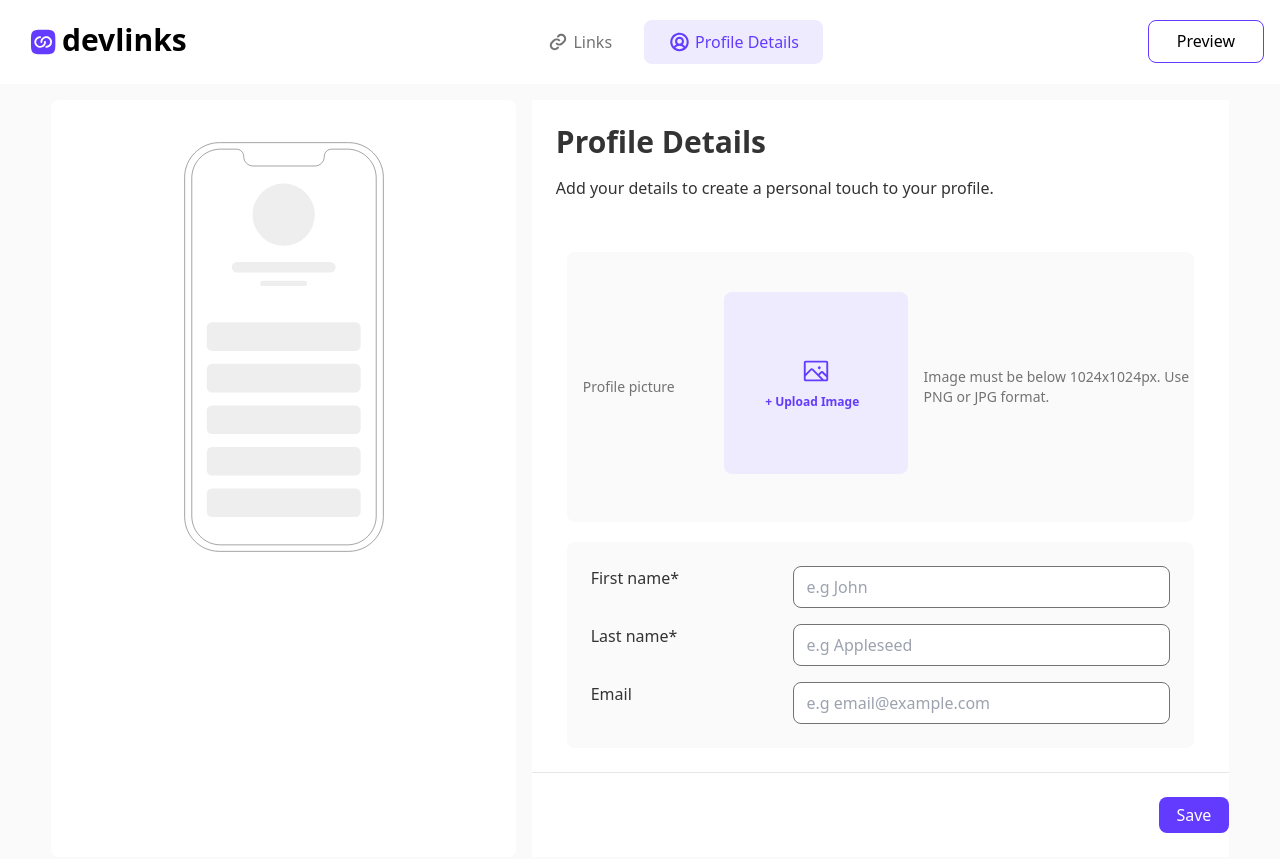
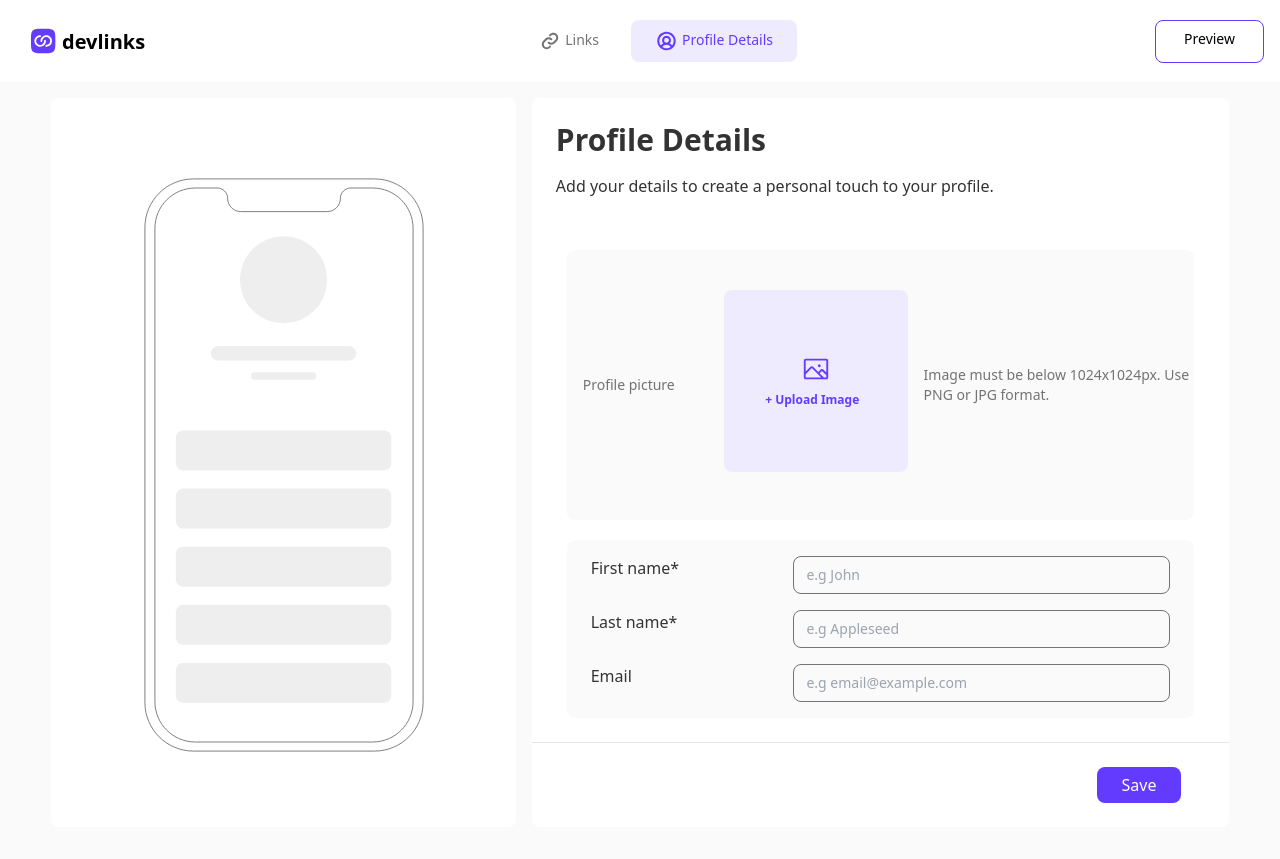
Before and after one commit to adeboyeMary/Nextjs-link-sharing-app, a Next.js app: page /profileDetailsPage in a window 1280 px wide. After the commit the page ends 829 px from the top, so only its background shows below. Built offline with nearby package versions, Linux system fonts and the light colour scheme.

Commit message:
feat: profile details form and page updates
- Added arrow.svg asset
- Created profileDetailsForm.tsx component
- Updated header.tsx for UI consistency
- Improved login.tsx layout
- Enhanced previewPage.tsx with profile display
- Improved form layout in profileDetailsPage.tsx

```diff
--- a/src/components/header.tsx
+++ b/src/components/header.tsx
@@ -16,10 +16,10 @@ const Header = () => {
         <div className="flex flex-row justify-between bg-white w-[100%] m-auto py-3 px-4 mb-4">
             <div className="flex flex-row py-2.5 px-3 md:flex md:flex-row md:gap-1 ">
                 <Image src={devlink} alt="devlink" width={30} height={30} className='' />
-                <p className="lg:block md:block lg:text-3xl font-bold hidden md:pt-1.5 lg:pt-0 ">devlinks</p>
+                <p className="lg:block md:block md:text-2xl lg:text-xl font-bold hidden md:pt-1.5 lg:pt ">devlinks</p>
             </div>
 
-            <div className="flex flex-row gap-2 py-2">
+            <div className="flex flex-row gap-2 py-2 md:text-sm lg:text-sm ">
                 <Link href="/homePage" className={`px-6 py-2.5 transition-colors duration-200 md:gap-1
                 ${pathname === '/homePage' ? 'bg-[#EFEBFF] rounded-lg ' : 'bg-transparent'} md:flex md:flex-row `}>
                     {pathname === '/homePage' ? (
@@ -44,13 +44,8 @@ const Header = () => {
                 </Link>
             </div>
 
-            {/* <Link href="" className="hidden lg:flex items-center gap-2 border border-[#633BFF] px-5 py-2
-                rounded-md text-[#633BFF] hover:bg-[#EFEBFF] transition">
-                <Image src={eye} alt="eye" width={30} height={30} className=" " />
-                <span>Preview</span>
-            </Link> */}
             <Link href="/previewPage" className=" border-[#633BFF] border-[1px] h-[47px] py-2 px-3 rounded-lg mt-1.5
-            md:px-7 md:h-[43px] md:mt-2 ">
+            md:px-7 md:h-[43px] md:mt-2 md:text-sm lg:text-sm">
                 <Image src={eye} alt="eye" width={23} height={23} className="block md:hidden lg:hidden " />
                 <span className="hidden md:block">Preview</span>
             </Link>
--- a/src/pages/login.tsx
+++ b/src/pages/login.tsx
@@ -7,7 +7,7 @@ import email from "../asset/email.svg";
 import password from "../asset/password.svg";
 
 const Login = () => {
-    const [enteredEmail, setEnteredEmail] = useState<string>('');
+  const [enteredEmail, setEnteredEmail] = useState<string>('');
   const [enteredPassword, setEnteredPassword] = useState<string>('');
   const [emailError, setEmailError] = useState<string>('');
   const [passwordError, setPasswordError] = useState<string>('');
--- a/src/pages/profileDetailsPage.tsx
+++ b/src/pages/profileDetailsPage.tsx
@@ -1,59 +1,114 @@
+import { useState } from "react";
+
 import Image from "next/image";
 import upload from "../asset/upload.svg";
 import phone from "../asset/phone.svg";
-import Button from "@/components/button";
 
 
-const profileDetailsPage = () => {
+const ProfileDetailsPage = () => {
+    const [enteredEmail, setEnteredEmail] = useState<string>('');
+    const [enteredFirstName, setEnteredFirstName] = useState<string>('');
+    const [enteredLastName, setEnteredLastName] = useState<string>('');
+    const [error, setError] = useState<string>('');
+
+  const formSubmitHandler = (event: React.FormEvent<HTMLFormElement>) => {
+    event.preventDefault();
+    let isValid = true;
+
+    if(enteredEmail.trim() === '' || enteredFirstName.trim() === '' ||enteredLastName.trim() === '') {
+      setError("Can't be empty");
+      isValid = false;
+    }
+    if(!isValid) return;
+
+    setEnteredEmail('');
+    setEnteredFirstName('');
+    setEnteredLastName('');
+  };
+
+
     return (
         <div className="flex flex-row bg-white lg:bg-transparent w-[92%] m-auto rounded-lg text-[#333333] pb-0.5 lg:gap-4 ">
-            <div className="hidden lg:block lg:w-[40%] lg:py-[2.6rem] lg:bg-white rounded-lg ">
-                {/* lg:h-[100%] xl:h-[45%] */}
-                    <Image src={phone} alt="phone" width={500} height={300} className="w-[200px] m-auto " />
+            <div className="hidden lg:block lg:w-[40%] lg:pt-20 lg:pb-[2.6rem] lg:bg-white rounded-lg ">
+                <Image src={phone} alt="phone" width={280} height={200} className="w-[200p] m-auto " />
             </div>
 
-            <div className="bg-white w-[100%] lg:w-[60%]">
+            <div className="bg-white w-[100%] md:w-[100%] lg:w-[60%] rounded-lg">
             <div className="p-6">
                 <h1 className="text-3xl font-bold  ">Profile Details</h1>
                 <p className="text-base mt-4 mb-7">Add your details to create a personal touch to your profile.</p>
             </div>
-            <div className="bg-[#FAFAFA] w-[88%] lg:w-[90%] m-auto rounded-lg flex flex-col text-[#737373] py-6 pl-4 text-sm mb-5
+            <div className="bg-[#FAFAFA] w-[88%] md:w-[88%] lg:w-[90%] m-auto rounded-lg flex flex-col text-[#737373]
+            py-6 pl-4 text-sm mb-5 md:flex-row md:justify-evenly md:gap-4
             lg:flex-row lg:justify-evenly lg:gap-4 ">
-                <p className="lg:w-[30%] lg:m-auto  ">Profile picture</p>
-                <div className="bg-[#EFEBFF] w-[75%] lg:w-[30%] p-16 rounded-lg flex flex-col gap-2 mt-4 mb-6">
+                <p className="md:w-[30%] lg:w-[30%] md:m-auto lg:m-auto  ">Profile picture</p>
+                <div className="bg-[#EFEBFF] w-[64%] md:w-[30%] lg:w-[30%] p-16 rounded-lg flex flex-col gap-2 mt-4 mb-6">
                     <Image src={upload} alt='uploadImage' width={30} height={30} className="m-auto" />
-                    <p className="font-bold text-[#633BFF] text-xs text-center lg:w-24 lg:ml-[-1.5rem] ">+ Upload Image</p>
+                    <p className="font-bold text-[#633BFF] text-xs text-center w-24 ml-[-1rem] md:ml-[-1.5rem]
+                    lg:ml-[-2.2rem] xl:ml-[-1.5rem] ">+ Upload Image</p>
                 </div>
-                <p className="pr-2 lg:pr-0 lg:w-[20rm] lg:m-auto  ">Image must be below 1024x1024px. Use PNG or JPG format.</p>
+                <p className="pr-2 lg:pr-0 md:w-[20rm] md:m-auto lg:w-[20rm] lg:m-auto  ">Image must be below 1024x1024px. Use PNG or JPG format.</p>
             </div>
-            <div className="bg-[#FAFAFA] p-6 mb-6 w-[88%] lg:w-[90%] m-auto rounded-lg ">
-                <form className="flex flex-col gap-2 lg:gap-4 ">
-                    <div className="flex flex-col lg:flex-row lg:justify-between">
+            {/* <div > */}
+                <form onSubmit={formSubmitHandler} className="">
+                    <div className="flex flex-col bg-[#FAFAFA] py-4 px-6 mb-6 w-[88%] lg:w-[90%] m-auto rounded-lg gap-3 lg:gap-4 ">
+                    <div className="flex flex-col md:flex-row md:justify-between lg:flex-row lg:justify-between">
                         <label className="lg:w-[35%] ">First name*</label>
-                        <input name="" id="" type="" className="py-3 lg:py-2 lg:w-[65%] border border-[#737373] rounded-lg
-                        outline-none pl-3 " placeholder="e.g John" />
+                        <div className={`flex flex-row py-3 lg:py-2 md:w-[65%] lg:w-[65%] border rounded-lg pl-3 text-sm
+                        ${error ? 'border-[1px] border-red-500 ' : 'border-[#737373] ' } focus-within:shadow-lg
+                        focus-within:border-[#633BFF]`}>
+                            <input name="firstName" id="firstName" type="text" placeholder="e.g John" value={enteredFirstName}
+                                onChange={(e) => setEnteredFirstName(e.target.value)}
+                                className={`focus:outline-none ${error ? ' w-[48%] md:w-[56.5%] lg:w-[60%] xl:w-[73%]' : 'w-[90%]'}
+                                bg-transparent `}
+                            />
+                            {error && <p className="text-red-500 hidden md:block lg:block xl:block text-sm xl:text-xs">{error}</p>}
+                        </div>
                     </div>
-                    <div className="flex flex-col lg:flex-row lg:justify-between">
+                    <div className="flex flex-col md:flex-row md:justify-between lg:flex-row lg:justify-between">
                         <label className="lg:w-[35%] ">Last name*</label>
-                        <input name="" id="" type="" className="py-3 lg:py-2 lg:w-[65%] border border-[#737373] rounded-lg
-                        outline-none pl-3 " placeholder="e.g Appleseed" />
+                        <div className={`flex flex-row py-3 lg:py-2 md:w-[65%] lg:w-[65%] border rounded-lg pl-3 text-sm
+                        ${error ? 'border-[1px] border-red-500 ' : 'border-[#737373] ' } focus-within:shadow-lg
+                        focus-within:border-[#633BFF] `}>
+                            <input name="lName" id="lName" type="text" placeholder="e.g Appleseed" value={enteredLastName}
+                                onChange={(e) => setEnteredLastName(e.target.value)}
+                                className={`outline-none ${error ? ' w-[48%] md:w-[56.5%] lg:w-[60%] xl:w-[73%]' : 'w-[90%]'}
+                                bg-transparent `}
+                            />
+                            {error && <p className="text-red-500 hidden md:block lg:block xl:block text-sm xl:text-xs">{error}</p>}
+                        </div>
                     </div>
-                    <div className="flex flex-col lg:flex-row lg:justify-between">
+                    <div className="flex flex-col md:flex-row md:justify-between lg:flex-row lg:justify-between">
                         <label className="lg:w-[35%] ">Email</label>
-                        <input name="" id="" type="" className="py-3 lg:py-2 lg:w-[65%] border border-[#737373] rounded-lg
-                        outline-none pl-3 " placeholder="e.g email@example.com" />
+                        <div className={`flex flex-row py-3 lg:py-2 md:w-[65%] lg:w-[65%] border rounded-lg pl-3 text-sm
+                        ${error ? 'border-[1px] border-red-500 ' : 'border-[#737373] '} focus-within:shadow-lg
+                        focus-within:border-[#633BFF] `}>
+                            <input name="email" id="email" type="email" placeholder="e.g email@example.com" value={enteredEmail}
+                                onChange={(e) => setEnteredEmail(e.target.value)}
+                                className={`outline-none ${error ? ' w-[48%] md:w-[56.5%] lg:w-[60%] xl:w-[73%]' : 'w-[90%]'}
+                                bg-transparent `}
+                            />
+                            {error && <p className="text-red-500 hidden md:block lg:block xl:block text-sm xl:text-xs">{error}</p>}
+                        </div>
                     </div>
+                    </div>
+
+                    <hr className="mb-6" />
+                    <div className="w-[88%] m-auto md:w-[10%] md:float-end md:mr-12 lg:w-[10%] lg:float-end xl:w-[12%] mb-6">
+                        <button className="bg-[#633BFF] text-white w-[100%] rounded-lg py-4 md:py-1.5 lg:py-1.5 ">Save</button>
+                    </div>
+
                 </form>
-            </div>
+            {/* </div> */}
 
-            <hr className="mb-6" />
-            <div className="w-[88%] lg:w-[10%] lg:float-end m-auto mb-6">
-                <button className="bg-[#633BFF] text-white w-[100%] rounded-lg py-4 lg:py-1.5 ">Save</button>
-            </div>
+            {/* <hr className="mb-6" />
+            <div className="w-[88%] m-auto md:w-[10%] md:float-end md:mr-12 lg:w-[10%] lg:float-end mb-6">
+                <button className="bg-[#633BFF] text-white w-[100%] rounded-lg py-4 md:py-1.5 lg:py-1.5 ">Save</button>
+            </div> */}
             </div>
 
         </div>
     )
 };
 
-export default profileDetailsPage;
+export default ProfileDetailsPage;
```
Also changed, not shown: src/components/profileDetailsForm.tsx (added, +36 -0 lines), src/pages/previewPage.tsx (+40 -4 lines), src/asset/arrow.svg (added).
